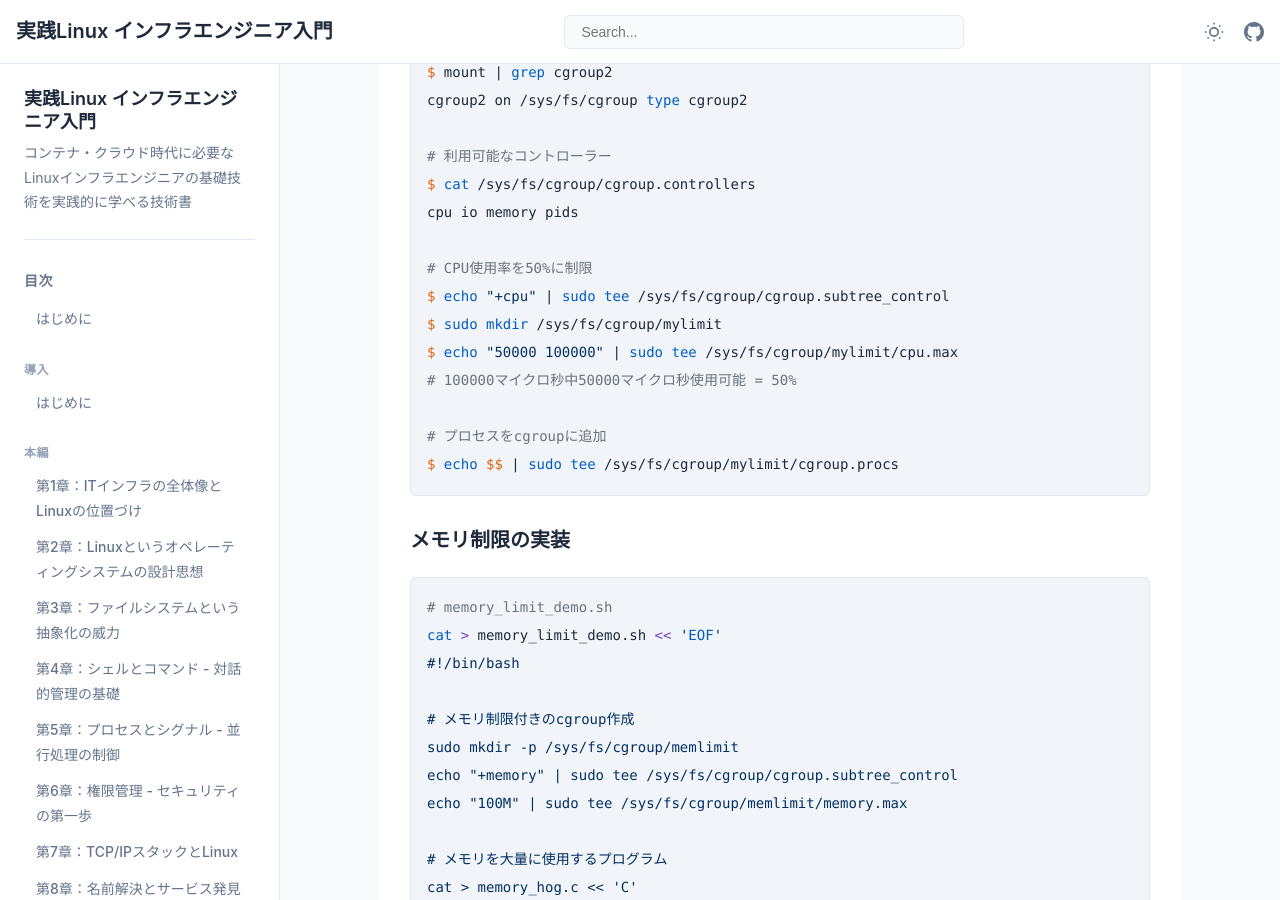
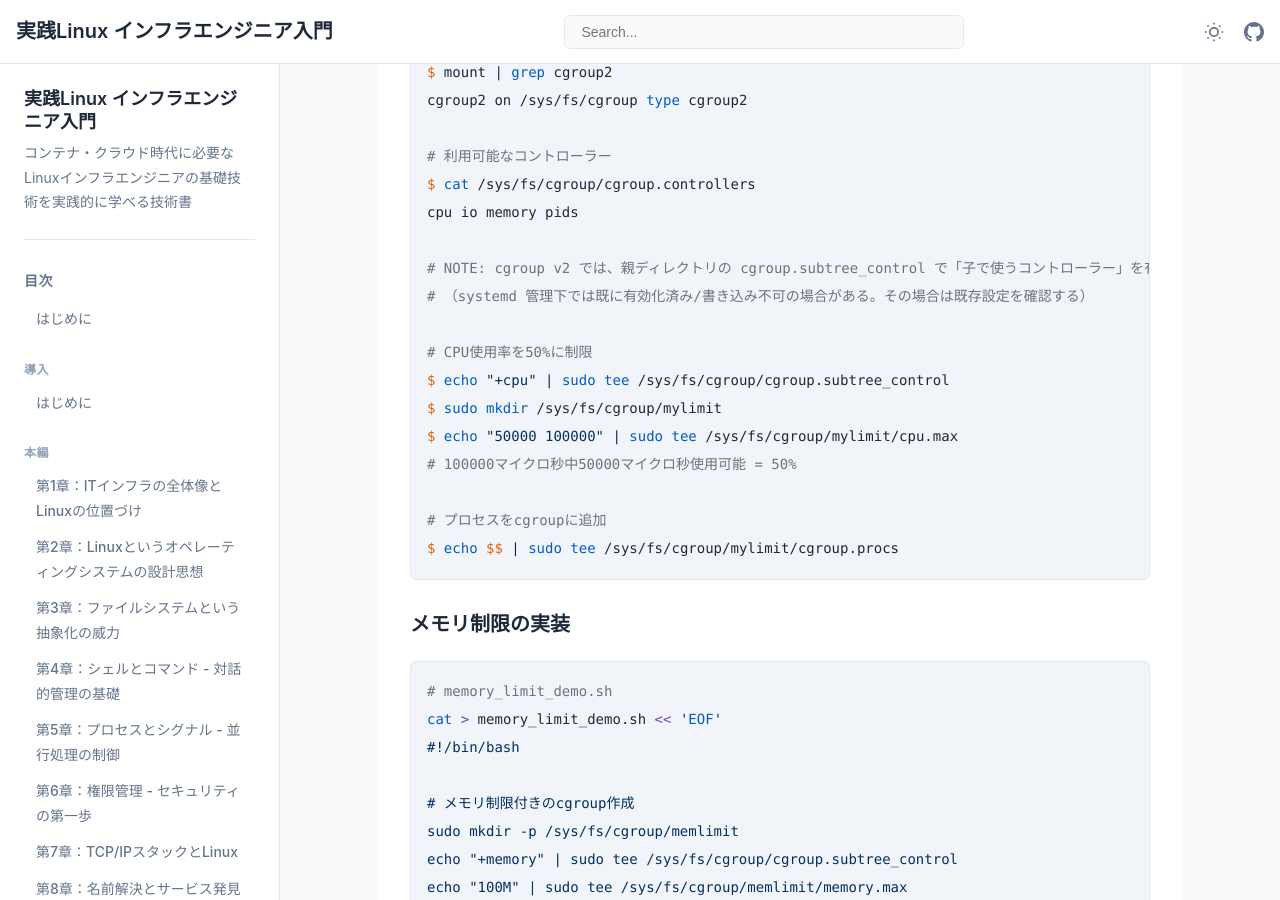
Before and after one commit to itdojp/linux-infra-textbook2, a Jekyll site: the page built from docs/chapters/chapter-09-container-evolution.md, in a window 1280 px wide and 900 px high, scrolled down 4977 px. Built offline with Jekyll 4.4.1, drawn with Linux system fonts in a browser that asks for light colours; our own code applies the rules of GitHub Pages for plain Markdown files.

Commit message:
docs: clarify cgroup v2 subtree_control (issue #118)

```diff
--- a/docs/chapters/chapter-09-container-evolution.md
+++ b/docs/chapters/chapter-09-container-evolution.md
@@ -154,6 +154,9 @@ cgroup2 on /sys/fs/cgroup type cgroup2
 # 利用可能なコントローラー
 $ cat /sys/fs/cgroup/cgroup.controllers
 cpu io memory pids
+
+# NOTE: cgroup v2 では、親ディレクトリの cgroup.subtree_control で「子で使うコントローラー」を有効化する必要がある
+# （systemd 管理下では既に有効化済み/書き込み不可の場合がある。その場合は既存設定を確認する）
 
 # CPU使用率を50%に制限
 $ echo "+cpu" | sudo tee /sys/fs/cgroup/cgroup.subtree_control
```
